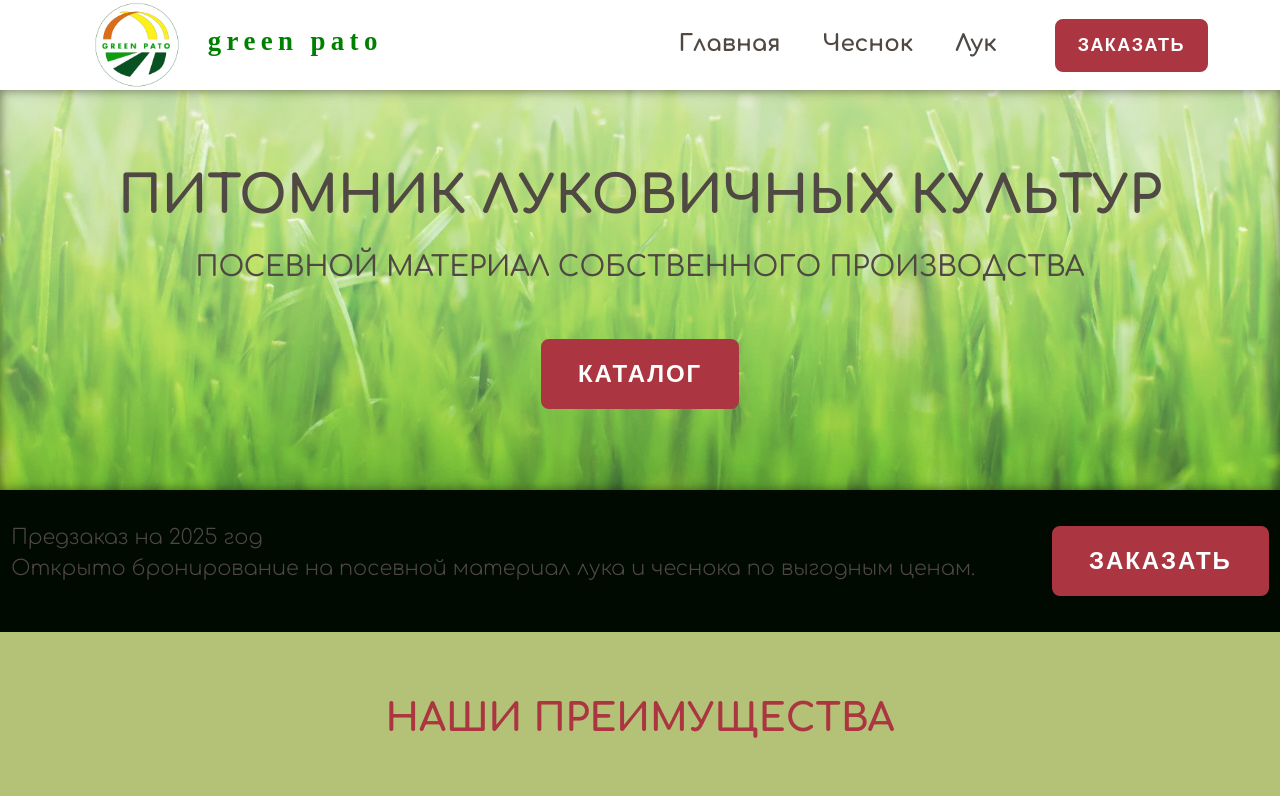
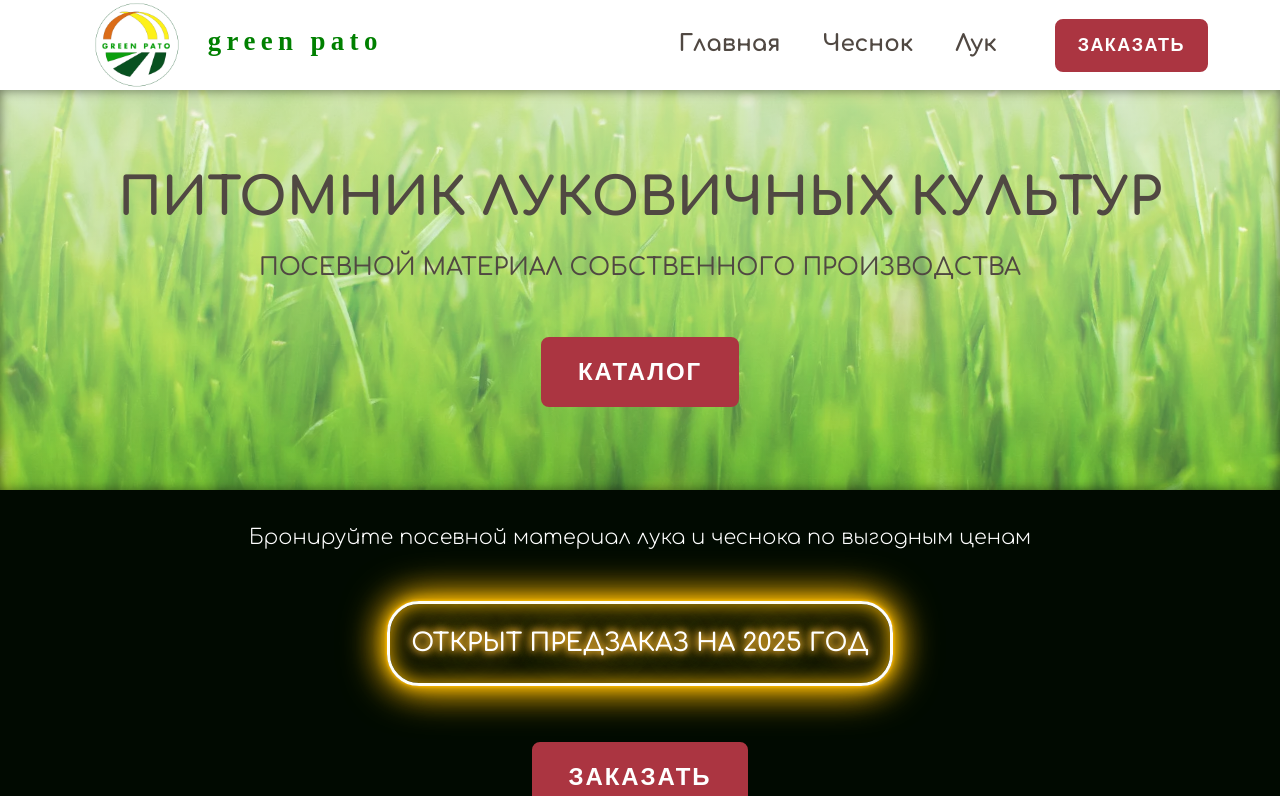
Before and after one commit to Yuthala/Green-Pato-website, a React (Create React App) app: page / in a window 1280 px wide. Shown: the top 796 px of the page. Built offline with nearby package versions, Linux system fonts and the light colour scheme; grey boxes are pictures that could not be loaded; a web font is replaced by a local one.

Commit message:
Adv redesign

```diff
--- a/src/App.css
+++ b/src/App.css
@@ -35,7 +35,7 @@ h2 {
 h4 {
   text-align: center;
 	font-weight: 500;
-  font-size: 28px;
+  font-size: px;
 	text-transform: uppercase;
   margin: 2vh auto;
 }
--- a/src/components/Adv.css
+++ b/src/components/Adv.css
@@ -1,18 +1,14 @@
 :root {
-    --primary: #fff;
-    --accent: #504842;
-    --tint: #AB3541;
-    --background: #B4C277;
     --text-background: #F9FBE9;
-	--banner: #0fa;
-	--banner-close: #064b17;
+	--banner: rgb(248, 183, 5);
+	--banner-close: #fab730;
 	--banner-glow: #f09;
 }
 
-@keyframes pulsate {
-	100% {
+/* @keyframes pulsate {
+	100% { */
 	  /* Larger blur radius */
-	  text-shadow:
+	  /* text-shadow:
 		0 0 4px #fff,
 		0 0 12px #fff,
 		0 0 21px #fff,
@@ -21,10 +17,10 @@
 		0 0 96px var(--banner-glow),
 		0 0 110px var(--banner-glow),
 		0 0 160px var(--banner-glow);
-	}
-   0% {
+	} */
+   /* 0% {
 	  /* A slightly smaller blur radius */
-	  text-shadow:
+	  /* text-shadow:
 		0 0 3px #fff,
 		0 0 9px #fff,
 		0 0 17px #fff,
@@ -34,24 +30,28 @@
 		0 0 90px var(--banner-glow),
 		0 0 130px var(--banner-glow);
 	}
-  }
+  }  */
 
-.adv-container {
+.adv-wrapper {
 	display: flex;
+	flex-direction: column;
 	justify-content: center;
-	gap: 6vw;
+	gap: 2vh;
 	align-items: center;
 	font-size: 1.3em;
 	background-color:#010a01;
 	padding: 4vh 0;
 }
 
-/* .banner {
-	width: 30%;
-	margin: 2vw 7vh;
+.adv-wrapper p {
+	color: var(--primary);
+}
+
+.banner {
+	margin: 2vh 2vw 5vh 2vw;
 	border: 0.2rem solid #fff;
 	border-radius: 2rem;
-	padding: 0.4em;
+	padding: 1em;
 	box-shadow: 0 0 .2rem var(--banner),
 				0 0 .2rem var(--banner),
 				0 0 2rem var(--banner),
@@ -59,25 +59,24 @@
 				0 0 2.8rem var(--banner),
 				inset 0 0 1.3rem var(--banner);
 	text-align: center;
-	color: #fff;
 	text-shadow:
 		0 0 7px var(--banner-close),
 		0 0 10px var(--banner-close),
 		0 0 21px var(--banner-close),
 		0 0 42px var(--banner),
-		0 0 82px var(--banner),
-		0 0 92px var(--banner),
-		0 0 102px var(--banner),
-		0 0 151px var(--banner);
+		0 0 82px var(--banner);
   }
 
 .bigger-text {
-	font-size: 1.3em;
-	animation: pulsate 0.8s ease-in-out infinite alternate;
+	font-size: 1.2em;
+	font-weight: 600;
+	color: var(--primary);
+	text-transform: uppercase;
+	/* animation: pulsate 0.8s ease-in-out infinite alternate;  */
 }
-
+/*
 @media screen and (prefers-reduced-motion) {
 	h1 {
 	  animation: none;
 	}
-  } */
+  }  */
--- a/src/components/Adv.jsx
+++ b/src/components/Adv.jsx
@@ -11,10 +11,9 @@ function Adv() {
 	// const counterClick = () => {window.ym(97604546,'reachGoal','OrderClick')};
 
 	return (
-		<div className="adv-container">
-			<p className="banner"><span className="bigger-text">Предзаказ на 2025 год</span><br/>
-			Открыто бронирование на посевной материал лука и чеснока по выгодным ценам.</p>
-
+		<div className="adv-wrapper">
+			<p>Бронируйте посевной материал лука и чеснока по выгодным ценам</p>
+			<p className="banner"><span className="bigger-text">Открыт предзаказ на 2025 год</span></p>
 			<Link to="/order">
 				<Button
 					className="btns"
@@ -25,7 +24,6 @@ function Adv() {
 				ЗАКАЗАТЬ
 				</Button>
 			</Link>
-
 		</div>
 	)
 }
--- a/src/components/Button.css
+++ b/src/components/Button.css
@@ -44,8 +44,9 @@
 }
 
 .btn--large:hover {
-    background-color: transparent;
-    color: var(--primary);
+    background-color: var(--primary);
+    border-color: var(--tint);
+    color: var(--tint);
     transition: all 0.3s ease-out;
 }
 
```
